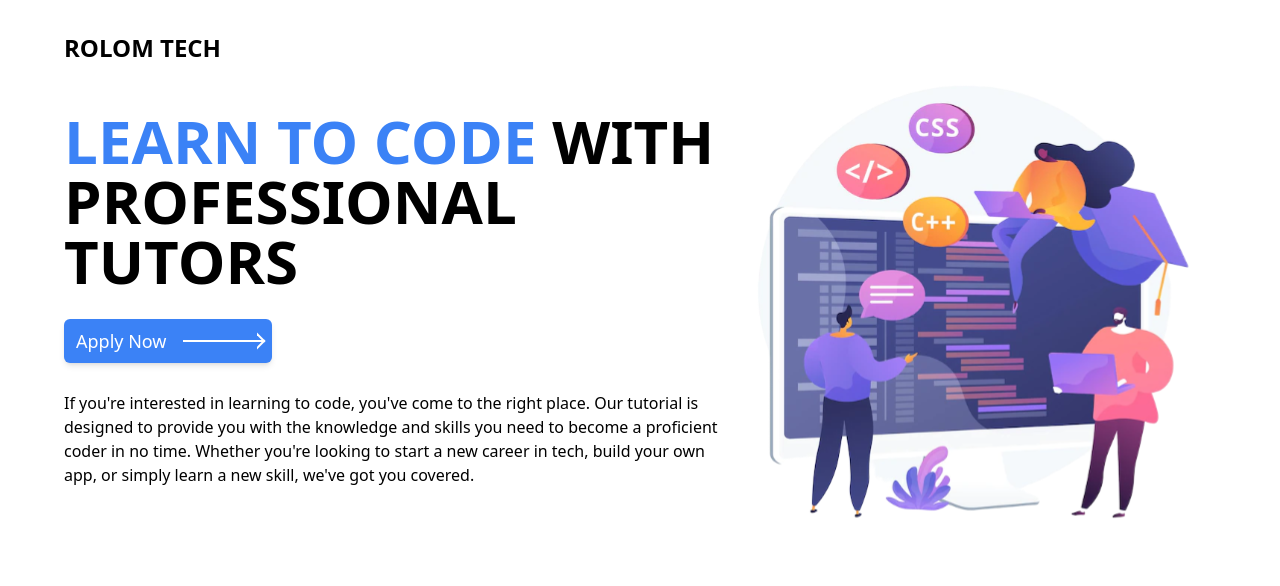
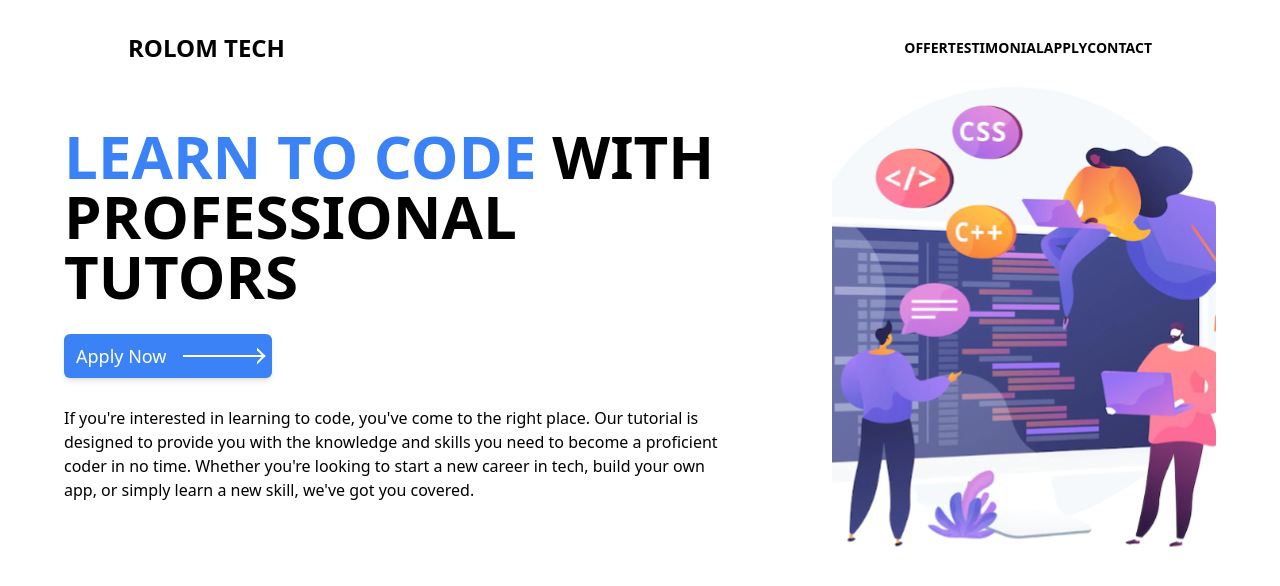
Before and after one commit to thekontinet/project-rsa, a React (Vite) app: page / in a window 1280 px wide. Shown: the top 586 px of the page. Built offline with nearby package versions, Linux system fonts and the light colour scheme.

Commit message:
second commit

```diff
--- a/src/components/Index.jsx
+++ b/src/components/Hero.jsx
@@ -1,15 +1,14 @@
 import React from 'react'
+import TopNav from './TopNav'
 
-function Index() {
+function Hero() {
   return (
     <header>
         <div className='h-screen w-full px-7 md:px-16 my-5'>
-        <div className='md:mt-8 mt-4'>
-            <h1 className='uppercase text-xl md:text-2xl font-bold'>ROLOM TECH</h1>
-        </div>
+        <TopNav/>
         <div className='flex lg:flex-row flex-col justify-between items-center'>
-        <div className='md:max-w-2xl text-center lg:text-start flex flex-col space-y-4 md:space-y-7 order-2 lg:order-1'>
-         <h1 className='uppercase font-bold text-3xl md:text-6xl'>
+        <div className='xl:max-w-2xl md:max-w-md text-center lg:text-start flex flex-col space-y-4 md:space-y-7 order-2 lg:order-1'>
+         <h1 className='uppercase font-bold text-3xl md:text-4xl xl:text-6xl'>
          <span className='text-primary-500 '>Learn to code</span> with professional tutors
          </h1>
          <button className='bg-primary-500 hover:bg-primary-600 shadow-md text-lg px-3 py-2 w-52 relative text-start capitalize text-white rounded-md mx-auto lg:mx-0'>
@@ -18,8 +17,8 @@ function Index() {
          </button>
          <p className='md:text-base text-sm'>If you're interested in learning to code, you've come to the right place. Our tutorial is designed to provide you with the knowledge and skills you need to become a proficient coder in no time. Whether you're looking to start a new career in tech, build your own app, or simply learn a new skill, we've got you covered.</p>
         </div>
-        <div className='max-w-sm md:max-w-xl order-1 lg:order-2'>
-            <img className='' src='/IndexImage.svg' alt='an illustration of coders'/>
+        <div className='max-w-sm  w-full h-[500px] order-1 lg:order-2 bg-cover bg-center bg-[url("/IndexImage.svg")]'>
+            {/* <img className='' src='/IndexImage.svg' alt='an illustration of coders'/> */}
         </div>
         </div>
       </div>
@@ -29,4 +28,4 @@ function Index() {
   )
 }
 
-export default Index
+export default Hero
--- a/src/components/Offer.jsx
+++ b/src/components/Offer.jsx
@@ -2,7 +2,12 @@ import React from 'react'
 
 function Offer() {
   return (
-    <div className='h-screen bg-purple-500 snap-start'>Offer</div>
+    <div className='h-screen w-full px-16 text-center'>
+    <h2 className='font-bold text-6xl'>what we offer</h2>
+    <div className='max-w-3xl mx-auto mt-5'>
+    <p>We offer a variety of programming languages and technologies, our classes are well structure, engaging, and tailored to meet the needs of all learners, whether you're new to programming or have some experience under your belt.</p>
+    </div>
+    </div>
   )
 }
 
--- /dev/null
+++ b/src/components/SideNav.jsx
@@ -0,0 +1,9 @@
+import React from 'react'
+
+function SideNav() {
+  return (
+    <div>SideNav</div>
+  )
+}
+
+export default SideNav
--- /dev/null
+++ b/src/components/TopNav.jsx
@@ -0,0 +1,16 @@
+import React from 'react'
+
+function TopNav() {
+  return (
+    <div className='md:mt-8 mt-4 flex items-center justify-between max-w-[1024px] mx-auto'>
+            <h1 className='uppercase text-xl md:text-2xl font-bold'>ROLOM TECH</h1>
+            <div className='flex text-sm uppercase font-bold'>
+            {['offer', 'testimonial', 'apply', 'contact'].map((item, index) => (
+                <a key={index} href={`#${item !== 'offer'? item : ''}`}>{item}</a>
+            ))}
+            </div>
+        </div>
+  )
+}
+
+export default TopNav
--- a/src/pages/Home.jsx
+++ b/src/pages/Home.jsx
@@ -2,14 +2,14 @@ import React from 'react'
 import Apply from '../components/Apply'
 import Contact from '../components/Contact'
 import Footer from '../components/Footer'
-import Index from '../components/Index'
+import Hero from '../components/Hero'
 import Offer from '../components/Offer'
 import Testimonial from '../components/Testimonial'
 
 function Home() {
   return (
     <div className='h-screen w-screen overflow-x-hidden scroll-smooth'>
-        <Index/>
+        <Hero/>
         <Offer/>
         <Testimonial/>
         <Apply/>
```
